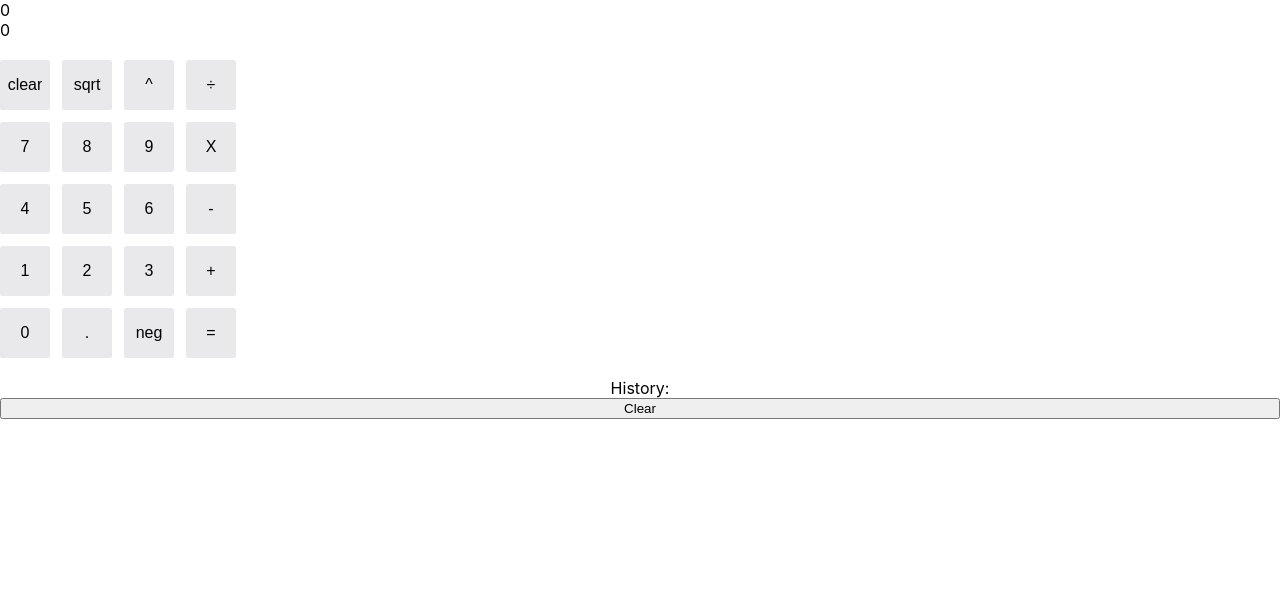
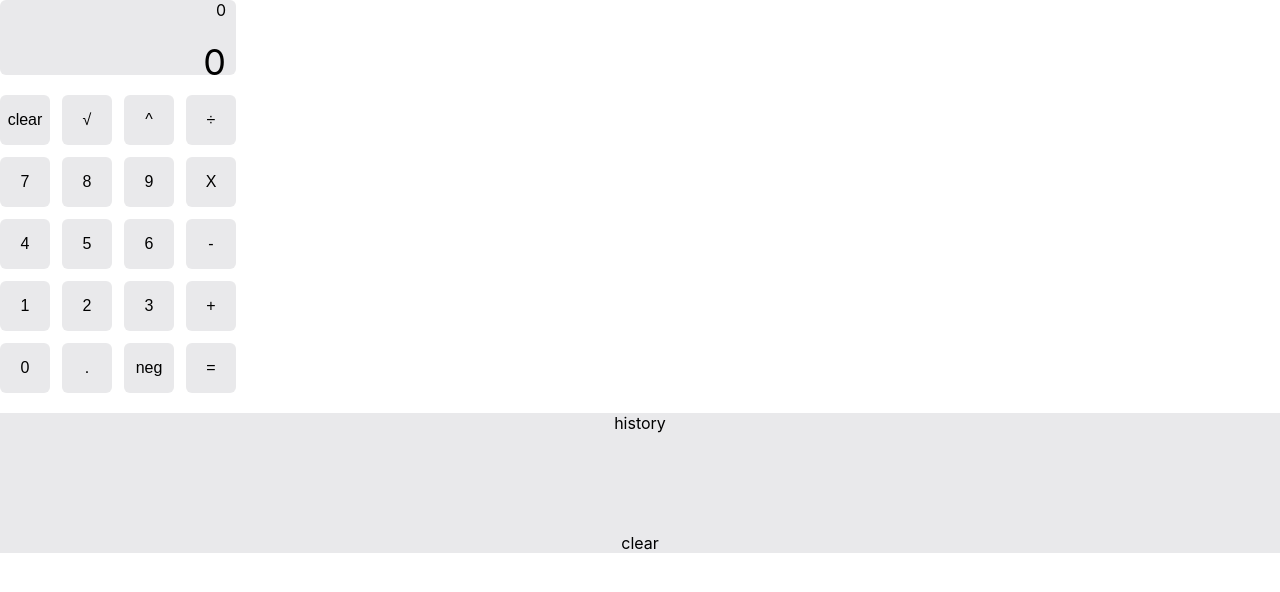
Before and after one commit to rmulrennan01/Calculator_App, a React (Create React App) app: page / in a window 1280 px wide. Shown: the top 592 px of the page. Built offline with nearby package versions, Linux system fonts and the light colour scheme.

Commit message:
improving overall css

```diff
--- a/src/Button.css
+++ b/src/Button.css
@@ -4,7 +4,7 @@
 
     text-align: center;
     font-size: 16px;
-    border-radius: 5%;
+    border-radius: 6px;
     width: 50px;
     height: 50px;
 }
@@ -12,6 +12,9 @@
 .button:hover{
     background-color: white;
     color: black;
+    border:solid;
+    border-width: 2px;
+    border-color: #E9E9EB
 
 
 }
--- a/src/Calculator.js
+++ b/src/Calculator.js
@@ -138,6 +138,10 @@ function Calculator() {
                 tempVal = Number(display.previous)**Number(display.current);
                 updateDisplay(tempVal, tempVal);
                 break;
+            case '√':
+                tempVal = Number(display.current)**(0.5);
+                prevVal= null;
+                updateDisplay(tempVal, tempVal);
         }
         updateHistory(prevVal,operator,curVal,tempVal);
         setDecimalPlaces(0);
@@ -156,14 +160,23 @@ function Calculator() {
 
     const handleOperator = (input) => {
 
-        if(operator == null){
+        if (input == '√'){
+            setOperator(input);
+            handleMath();
+            setDigitInputMode(false);
+
+        }
+
+        else if(operator == null){
             setOperator(input);
 
             updateDisplay(display.current,display.current);
             setDigitInputMode(false);
             setDecimalPlaces(0);
         }
+
         else{
+
             if(digitInputMode == true){
                 handleMath();
                 setOperator(input);
--- a/src/Display.css
+++ b/src/Display.css
@@ -1,3 +1,21 @@
 .display{
     display:flex;
+    flex-direction: column;
+    background-color: #E9E9EB;
+    border: none;
+    text-align: right;
+    padding-right:10px;
+    font-size: 16px;
+    border-radius: 6px;
+    width: 226px;
+    height: 75px;
 }
+
+.display__previous{
+    font-size: 16px;
+}
+
+.display__current{
+    font-size: 36px;
+
+}
--- a/src/Display.js
+++ b/src/Display.js
@@ -2,21 +2,18 @@ import React from 'react'
 import "./Display.css"
 
 function Display(props) {
-    /*const previousBlank = () => {
-        if(props.operation != null){
-            return props.previous;
-        }
-        else{
-            return ( <> _</>);
-        }
-    }
-    */
+
 
     return (
         <div className="display">
-            {props.previous} {props.operation}
+            <div className="display__previous">
+                {props.previous} {props.operation}
+            </div>
             <br/>
-            {props.result}
+            <div className = "display__current">
+                {props.result}
+            </div>
+
 
         </div>
     )
--- a/src/HistoryDisplay.css
+++ b/src/HistoryDisplay.css
@@ -1,13 +1,42 @@
 .historyDisplay{
     display: flex;
     flex-direction: column;
+    background-color: #E9E9EB;
 }
 
-.historyDisplay__row{
-    color: darkblue;
+
+
+.historyDisplay__header{
+    color: black;
+
+
 }
 
-.historyDisplay__row:hover{
-    background-color: darkblue;
-    color: white;
+.historyDisplay__body{
+    color: black;
+    overflow:scroll;
+    height: 100px;
+
 }
+
+.historyDisplay__body__equation{
+    color: black;
+    font-size:20px;
+}
+
+.historyDisplay__body__answer{
+    color: black;
+    font-size:28px
+}
+
+.historyDisplay__body__answer:hover{
+    background-color:white;
+}
+
+.historyDisplay__footer{
+    color:black;
+}
+
+.historyDisplay__footer:hover{
+    background-color:white;
+}
--- a/src/HistoryDisplay.js
+++ b/src/HistoryDisplay.js
@@ -9,10 +9,15 @@ function HistoryDisplay(props) {
     const printCalcs = (n) =>{
         if(n.operator != null){
         return(
-            <div className="historyDisplay__row" onClick={()=>props.useAnswer(n.answer)}>
-            {n.prev} {n.operator} {n.current} = {n.answer}
-            <br/>
-            </div>
+
+            <>
+                <div className="historyDisplay__body__equation">
+                    {n.prev} {n.operator} {n.current} =
+                </div>
+                <div className="historyDisplay__body__answer" onClick={()=>props.useAnswer(n.answer)}>
+                     {n.answer}
+                </div>
+            </>
         ) ;
         }
 
@@ -22,12 +27,17 @@ function HistoryDisplay(props) {
     return (
         //listName.map(funcName)
         <div className="historyDisplay">
+            <div className="historyDisplay__header">
+                history
+            </div>
+            <div className="historyDisplay__body">
+                {props.historyData.map(printCalcs)}
+            </div>
+            <div className="historyDisplay__footer" onClick={()=>props.historyDelete()}>
+                clear
+            </div>
 
-            History:
-            <br/>
-            <button onClick={()=>props.historyDelete()}>Clear</button>
-            <br/>
-            {props.historyData.map(printCalcs)}
+
         </div>
     )
 }
--- a/src/Keypad.js
+++ b/src/Keypad.js
@@ -11,7 +11,7 @@ function Keypad(props) {
         <div className="keypad">
             <div className = "keypad__row">
                 <Button display="clear" clickFunc={()=>props.clearFunc()}/>
-                <Button display="sqrt" clickFunc={()=>props.clearFunc()}/>
+                <Button display="√" clickFunc={()=>props.mathFunc('√')}/>
                 <Button display="^" clickFunc={()=>props.mathFunc('^')}/>
                 <Button display="÷" clickFunc={()=>props.mathFunc('÷')}/>
             </div>
```
